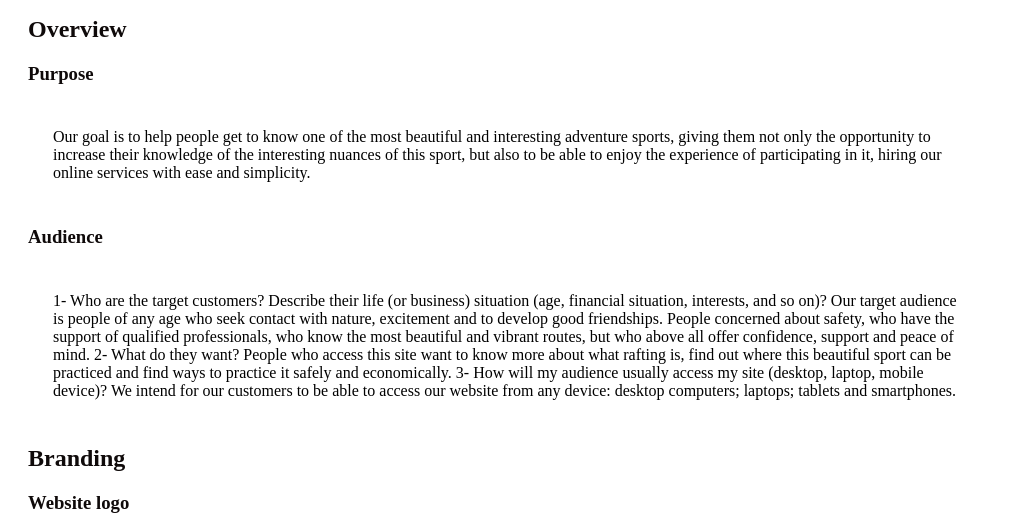
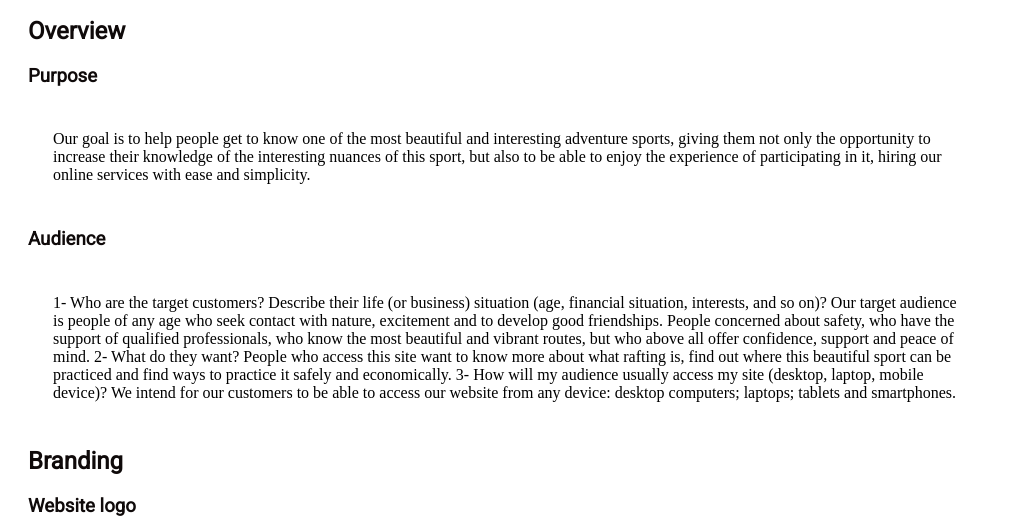
Before and after one commit to robsonpsilva/wdd130, a plain HTML site: page wwr/site-plan-rafting.html in a window 1280 px wide. Shown: the part 170-696 px from the top of the page, without its empty margins (0-1023 px from the left). Drawn offline with Linux system fonts and the light colour scheme; a web font is replaced by a local one.

Commit message:
modified:   wwr/styles/site-plan-rafting.css

```diff
--- a/wwr/styles/site-plan-rafting.css
+++ b/wwr/styles/site-plan-rafting.css
@@ -27,7 +27,7 @@ body {
     }
 
     h1, h2, h3, h4, h5, h6 {
-        font-family: --var(--heading-font);
+        font-family: var(--heading-font);
         color: var(--primary-color);
     }
 
```
